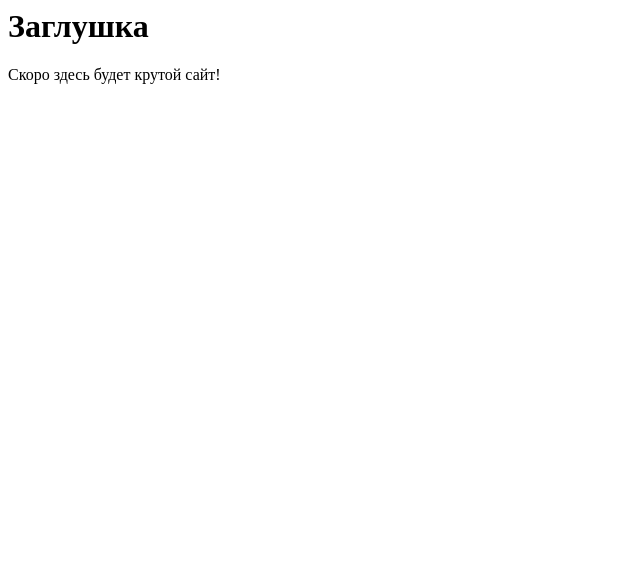
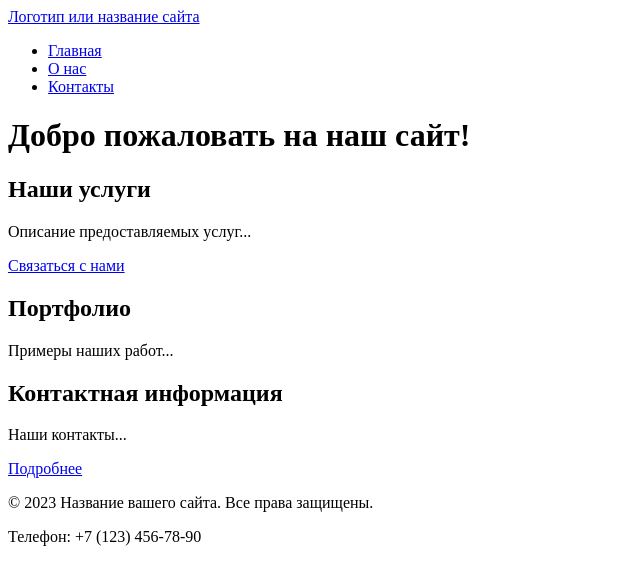
Before and after one commit to Hehekutov/firstpractic, a plain HTML site: page src/index.html in a window 1280 px wide. Shown: the whole page, without its empty margins (0-640 px from the left). Drawn offline with Linux system fonts and the light colour scheme.

```diff
--- a/src/index.html
+++ b/src/index.html
@@ -1,16 +1,55 @@
-<!DOCTYPE html
-
+<!DOCTYPE html>
 <html lang="ru">
 <head>
     <meta charset="UTF-8">
-    <!-- Важная мета-информация для корректного отображения на мобильных устройствах -->
     <meta name="viewport" content="width=device-width, initial-scale=1.0">
-    <title>Мой первый проект</title>
-    <!-- Подключение фавиконки -->
-    <link rel="icon" href="../assets/favicon.ico" type="image/x-icon">
+    <title>Главная - Название вашего сайта</title>
+    <meta name="description" content="Краткое описание главной страницы вашего сайта">
+    <link rel="icon" href="assets/favicon.ico" type="image/x-icon">
 </head>
 <body>
-    <h1>Заглушка</h1>
-    <p>Скоро здесь будет крутой сайт!</p>
+    <!-- Шапка сайта -->
+    <header>
+        <a href="/">Логотип или название сайта</a>
+        <!-- Главное меню навигации -->
+        <nav>
+            <ul>
+                <li><a href="index.html">Главная</a></li>
+                <li><a href="about.html">О нас</a></li>
+                <li><a href="contacts.html">Контакты</a></li>
+            </ul>
+        </nav>
+    </header>
+
+    <!-- Уникальное основное содержимое страницы -->
+    <main>
+        <h1>Добро пожаловать на наш сайт!</h1>
+
+        <!-- Секция 1 с якорем -->
+        <section id="services">
+            <h2>Наши услуги</h2>
+            <p>Описание предоставляемых услуг...</p>
+            <a href="#contacts">Связаться с нами</a> <!-- Якорная ссылка внутри страницы -->
+        </section>
+
+        <!-- Секция 2 с якорем -->
+        <section id="portfolio">
+            <h2>Портфолио</h2>
+            <p>Примеры наших работ...</p>
+        </section>
+
+        <!-- Секция 3 с якорем -->
+        <section id="contacts">
+            <h2>Контактная информация</h2>
+            <p>Наши контакты...</p>
+            <a href="contacts.html">Подробнее</a> <!-- Ссылка на отдельную страницу -->
+        </section>
+    </main>
+
+    <!-- Подвал сайта -->
+    <footer>
+        <p>&copy; 2023 Название вашего сайта. Все права защищены.</p>
+        <p>Телефон: +7 (123) 456-78-90</p>
+    </footer>
 </body>
 </html>
```
